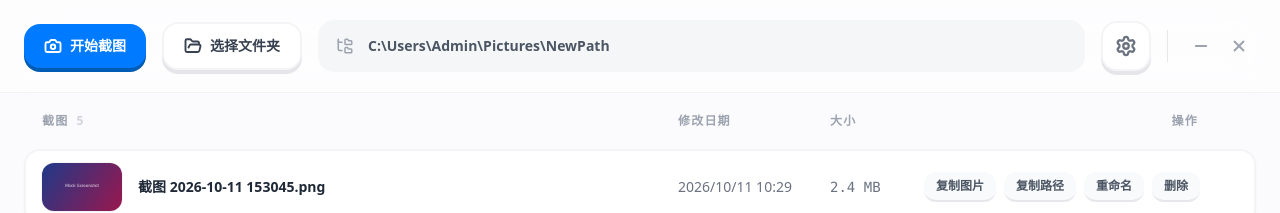
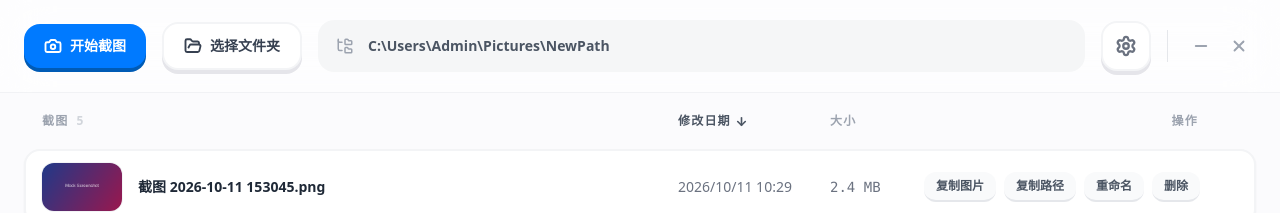
Before and after one commit to 20200212/NewPath, a React (Vite) app: page / in a window 1280 px wide. Shown: the top 213 px of the page. Built offline with nearby package versions, Linux system fonts and the light colour scheme.

Commit message:
新增按日期按大小

```diff
--- a/src/components/main/MainWindow.tsx
+++ b/src/components/main/MainWindow.tsx
@@ -1,5 +1,5 @@
-import { Camera, FolderOpen, FolderTree, Images, Settings } from "lucide-react";
-import { useCallback, useEffect, useState } from "react";
+import { ArrowDown, ArrowUp, Camera, FolderOpen, FolderTree, Images, Settings } from "lucide-react";
+import { useCallback, useEffect, useMemo, useState } from "react";
 import type { LanguageSetting, ScreenshotItem, SettingsState } from "../../../electron/ipcTypes";
 import { Button } from "@/components/ui/Button";
 import { Toast, useToast } from "@/components/ui/Toast";
@@ -7,6 +7,7 @@ import { WindowControls } from "@/components/ui/WindowControls";
 import { useI18n } from "@/i18n";
 import { formatAccelerator } from "@/lib/accelerator";
 import { mockMainApi } from "@/lib/mockLibrary";
+import { DEFAULT_SORT, sortScreenshots, toggleSort, type SortKey, type SortState } from "@/lib/sortScreenshots";
 import { ROW_GRID, ScreenshotRow, type RowAction } from "./ScreenshotRow";
 import { SettingsModal } from "./SettingsModal";
 
@@ -18,6 +19,8 @@ export function MainWindow() {
 	const [items, setItems] = useState<ScreenshotItem[] | null>(null);
 	const [settings, setSettings] = useState<SettingsState | null>(null);
 	const [settingsOpen, setSettingsOpen] = useState(false);
+	const [sort, setSort] = useState<SortState>(DEFAULT_SORT);
+	const sortedItems = useMemo(() => (items ? sortScreenshots(items, sort) : null), [items, sort]);
 	const { toast, showToast } = useToast();
 
 	const refresh = useCallback(async () => setItems(await api.listScreenshots()), [api]);
@@ -143,8 +146,8 @@ export function MainWindow() {
 						{t.main.list.name}
 						{items && items.length > 0 && <span className="ml-2 text-gray-300">{items.length}</span>}
 					</div>
-					<div>{t.main.list.modified}</div>
-					<div>{t.main.list.size}</div>
+					<SortHeader label={t.main.list.modified} sortKey="mtime" sort={sort} onSort={setSort} />
+					<SortHeader label={t.main.list.size} sortKey="size" sort={sort} onSort={setSort} />
 					<div className="pr-10 text-right">{t.main.list.actions}</div>
 				</div>
 
@@ -160,7 +163,7 @@ export function MainWindow() {
 					</div>
 				) : (
 					<div className="space-y-3">
-						{items?.map((item) => (
+						{sortedItems?.map((item) => (
 							<ScreenshotRow
 								key={item.name}
 								item={item}
@@ -188,3 +191,42 @@ export function MainWindow() {
 		</div>
 	);
 }
+
+const SORT_ORDER_LABEL = {
+	mtime: { desc: "newest", asc: "oldest" },
+	size: { desc: "largest", asc: "smallest" },
+} as const;
+
+/** 可点击排序的列头：再次点击切换升降序，当前排序列显示箭头。 */
+function SortHeader({
+	label,
+	sortKey,
+	sort,
+	onSort,
+}: {
+	label: string;
+	sortKey: SortKey;
+	sort: SortState;
+	onSort: (next: SortState) => void;
+}) {
+	const { t } = useI18n();
+	const active = sort.key === sortKey;
+	const next = toggleSort(sort, sortKey);
+	const Arrow = sort.dir === "desc" ? ArrowDown : ArrowUp;
+
+	return (
+		<button
+			type="button"
+			title={t.main.list.sortClickTo(t.main.list.sortOrder[SORT_ORDER_LABEL[next.key][next.dir]])}
+			className={`no-drag group flex items-center gap-1 justify-self-start font-black uppercase tracking-widest transition-colors hover:text-apple-blue ${active ? "text-gray-600" : ""}`}
+			onClick={() => onSort(next)}
+		>
+			{label}
+			{active ? (
+				<Arrow size={13} strokeWidth={3} />
+			) : (
+				<ArrowDown size={13} strokeWidth={3} className="opacity-0 transition-opacity group-hover:opacity-50" />
+			)}
+		</button>
+	);
+}
--- a/src/i18n/messages/main.ts
+++ b/src/i18n/messages/main.ts
@@ -14,6 +14,8 @@ const zhCN = {
 		modified: "修改日期",
 		size: "大小",
 		actions: "操作",
+		sortOrder: { newest: "最新在前", oldest: "最早在前", largest: "最大在前", smallest: "最小在前" },
+		sortClickTo: (order: string) => `点击改为${order}`,
 		emptyTitle: "还没有截图",
 		emptyHint: "点击「开始截图」，保存的截图会出现在这里",
 		emptyHintWithShortcut: (key: string) => `按 ${key} 或点击「开始截图」，保存的截图会出现在这里`,
@@ -68,6 +70,8 @@ export const main: Record<Locale, typeof zhCN> = {
 			modified: "修改日期",
 			size: "大小",
 			actions: "操作",
+			sortOrder: { newest: "最新在前", oldest: "最舊在前", largest: "最大在前", smallest: "最小在前" },
+			sortClickTo: (order: string) => `點擊改為${order}`,
 			emptyTitle: "還沒有截圖",
 			emptyHint: "點擊「開始截圖」，儲存的截圖會出現在這裡",
 			emptyHintWithShortcut: (key: string) => `按 ${key} 或點擊「開始截圖」，儲存的截圖會出現在這裡`,
@@ -119,6 +123,8 @@ export const main: Record<Locale, typeof zhCN> = {
 			modified: "Modified",
 			size: "Size",
 			actions: "Actions",
+			sortOrder: { newest: "Newest first", oldest: "Oldest first", largest: "Largest first", smallest: "Smallest first" },
+			sortClickTo: (order: string) => `Click for ${order.toLowerCase()}`,
 			emptyTitle: "No screenshots yet",
 			emptyHint: "Click Capture. Saved screenshots will appear here.",
 			emptyHintWithShortcut: (key: string) => `Press ${key} or click Capture. Saved screenshots will appear here.`,
--- /dev/null
+++ b/src/lib/sortScreenshots.ts
@@ -0,0 +1,25 @@
+import type { ScreenshotItem } from "../../electron/ipcTypes";
+
+export type SortKey = "mtime" | "size";
+export type SortDir = "asc" | "desc";
+
+export interface SortState {
+	key: SortKey;
+	dir: SortDir;
+}
+
+/** 默认最新的在前，和主进程返回的顺序一致。 */
+export const DEFAULT_SORT: SortState = { key: "mtime", dir: "desc" };
+
+/** 点击列头：同一列切换方向，换列时从降序（最新 / 最大在前）开始。 */
+export function toggleSort(current: SortState, key: SortKey): SortState {
+	if (current.key === key) return { key, dir: current.dir === "desc" ? "asc" : "desc" };
+	return { key, dir: "desc" };
+}
+
+/** 返回排好序的新数组；值相同时按文件名排，保证顺序稳定。 */
+export function sortScreenshots(items: readonly ScreenshotItem[], sort: SortState): ScreenshotItem[] {
+	const value = (item: ScreenshotItem) => (sort.key === "mtime" ? item.mtimeMs : item.size);
+	const sign = sort.dir === "asc" ? 1 : -1;
+	return [...items].sort((a, b) => sign * (value(a) - value(b)) || a.name.localeCompare(b.name));
+}
```
Also changed, not shown: 1 other file (tests, documents, lock files or other folders).
